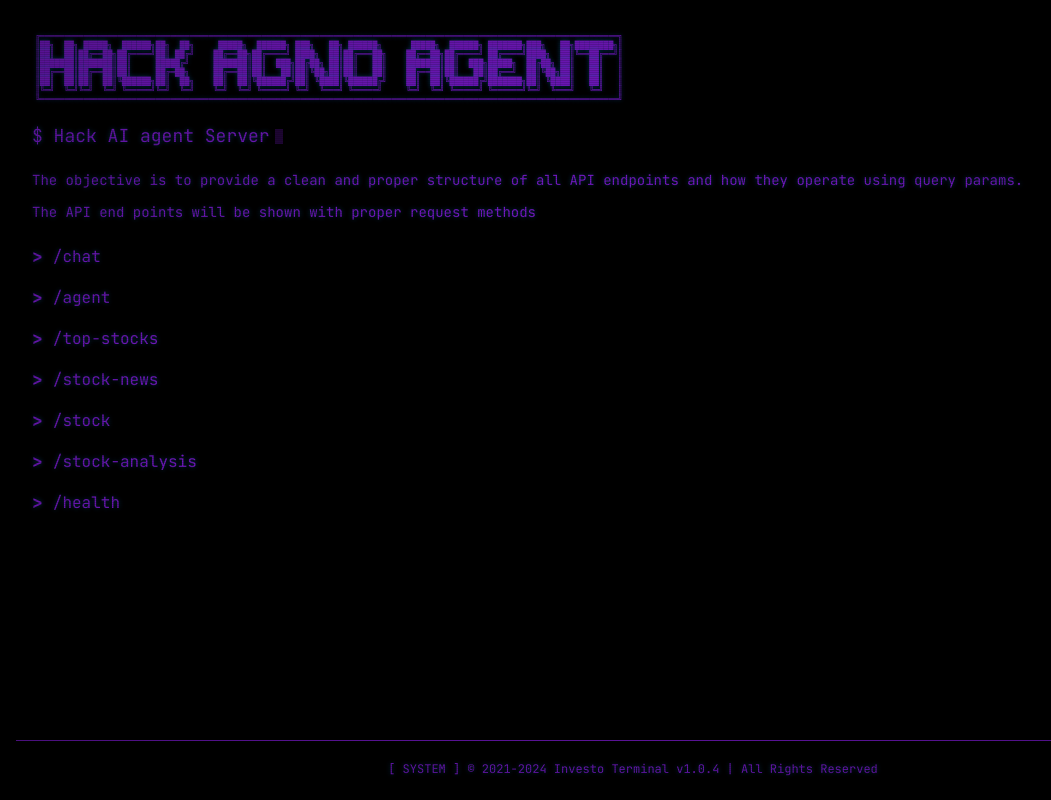
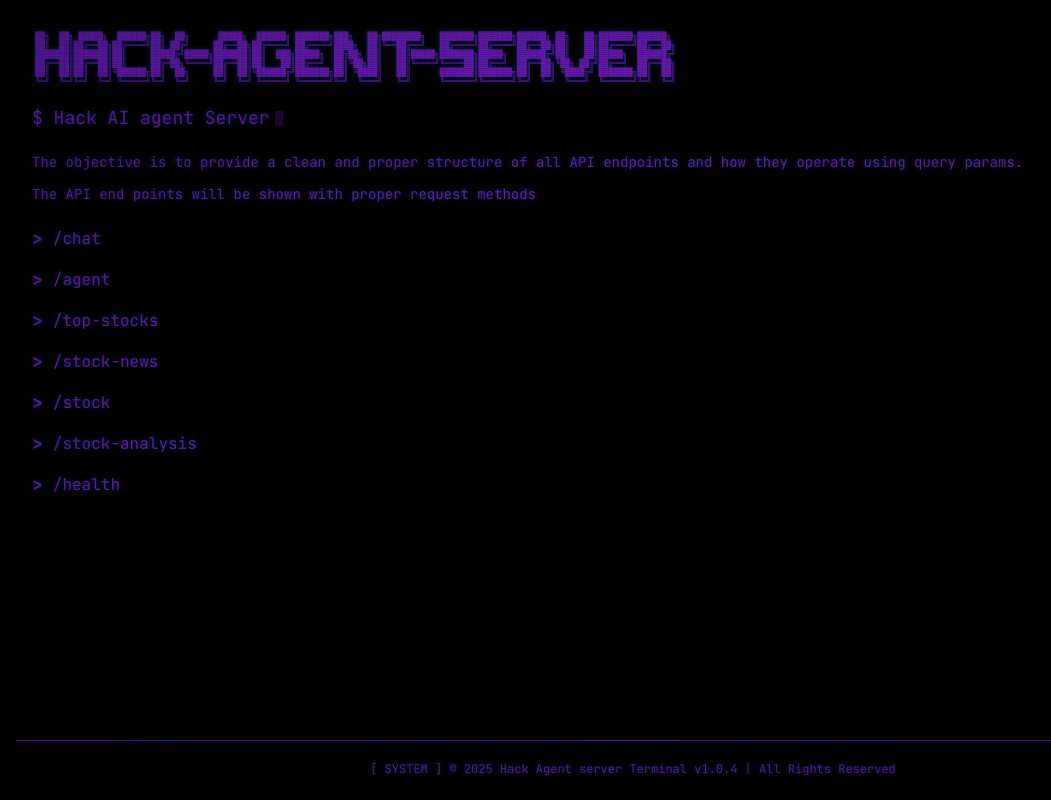
Before and after one commit to yashksaini-coder/Hack-Agno-Agent, a FastAPI app: page / in a window 1280 px wide. Shown: the whole page, without its empty margins (7-1058 px from the left). Run offline with FastAPI, Linux system fonts and the light colour scheme; some web fonts are replaced.

Commit message:
Update header ASCII art and footer copyright year in base.html

```diff
--- a/templates/base.html
+++ b/templates/base.html
@@ -184,14 +184,12 @@
 <body>
     <pre>
     {% block header %}
-    ╔════════════════════════════════════════════════════════════════════════════════════════════════════════════════════════╗
-    ║██╗  ██╗ █████╗  ██████╗██╗  ██╗     █████╗  ██████╗ ███╗   ██╗ ██████╗      █████╗  ██████╗ ███████╗███╗   ██╗████████╗║
-    ║██║  ██║██╔══██╗██╔════╝██║ ██╔╝    ██╔══██╗██╔════╝ ████╗  ██║██╔═══██╗    ██╔══██╗██╔════╝ ██╔════╝████╗  ██║╚══██╔══╝║
-    ║███████║███████║██║     █████╔╝     ███████║██║  ███╗██╔██╗ ██║██║   ██║    ███████║██║  ███╗█████╗  ██╔██╗ ██║   ██║   ║
-    ║██╔══██║██╔══██║██║     ██╔═██╗     ██╔══██║██║   ██║██║╚██╗██║██║   ██║    ██╔══██║██║   ██║██╔══╝  ██║╚██╗██║   ██║   ║
-    ║██║  ██║██║  ██║╚██████╗██║  ██╗    ██║  ██║╚██████╔╝██║ ╚████║╚██████╔╝    ██║  ██║╚██████╔╝███████╗██║ ╚████║   ██║   ║
-    ║╚═╝  ╚═╝╚═╝  ╚═╝ ╚═════╝╚═╝  ╚═╝    ╚═╝  ╚═╝ ╚═════╝ ╚═╝  ╚═══╝ ╚═════╝     ╚═╝  ╚═╝ ╚═════╝ ╚══════╝╚═╝  ╚═══╝   ╚═╝   ║
-    ╚════════════════════════════════════════════════════════════════════════════════════════════════════════════════════════╝
+    ██╗  ██╗ █████╗  ██████╗██╗  ██╗      █████╗  ██████╗ ███████╗███╗   ██╗████████╗   ███████╗███████╗██████╗ ██╗   ██╗███████╗██████╗
+    ██║  ██║██╔══██╗██╔════╝██║ ██╔╝     ██╔══██╗██╔════╝ ██╔════╝████╗  ██║╚══██╔══╝   ██╔════╝██╔════╝██╔══██╗██║   ██║██╔════╝██╔══██╗
+    ███████║███████║██║     █████╔╝█████╗███████║██║  ███╗█████╗  ██╔██╗ ██║   ██║█████╗███████╗█████╗  ██████╔╝██║   ██║█████╗  ██████╔╝
+    ██╔══██║██╔══██║██║     ██╔═██╗╚════╝██╔══██║██║   ██║██╔══╝  ██║╚██╗██║   ██║╚════╝╚════██║██╔══╝  ██╔══██╗╚██╗ ██╔╝██╔══╝  ██╔══██╗
+    ██║  ██║██║  ██║╚██████╗██║  ██╗     ██║  ██║╚██████╔╝███████╗██║ ╚████║   ██║      ███████║███████╗██║  ██║ ╚████╔╝ ███████╗██║  ██║
+    ╚═╝  ╚═╝╚═╝  ╚═╝ ╚═════╝╚═╝  ╚═╝     ╚═╝  ╚═╝ ╚═════╝ ╚══════╝╚═╝  ╚═══╝   ╚═╝      ╚══════╝╚══════╝╚═╝  ╚═╝  ╚═══╝  ╚══════╝╚═╝  ╚═╝
     {% endblock %}
     </pre>
     <main>
@@ -236,7 +234,7 @@
         </ul>
     </main>
     <footer>
-        <div>[ SYSTEM ] © 2021-2024 Investo Terminal v1.0.4 | All Rights Reserved</div>
+        <div>[ SYSTEM ] © 2025 Hack Agent server Terminal v1.0.4 | All Rights Reserved</div>
     </footer>
 </body>
 </html>
```
